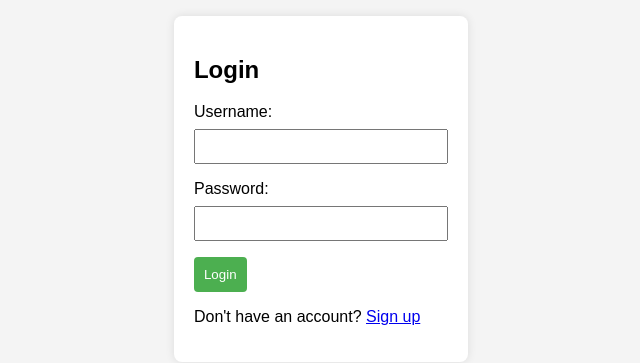
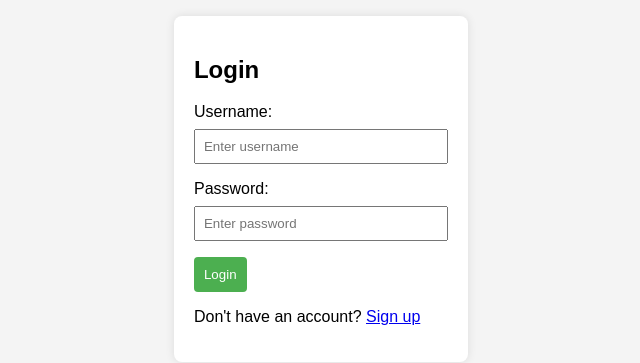
Before and after one commit to adityshrma08/Attendance-portal, a plain HTML site: page login.html in a window 1280 px wide. Shown: the part 211-574 px from the top of the page, without its empty margins (319-959 px from the left). Drawn offline with Linux system fonts and the light colour scheme.

Commit message:
password changed

```diff
--- a/login.html
+++ b/login.html
@@ -11,10 +11,10 @@
         <h2>Login</h2>
         <form id="loginForm" onsubmit="return loginUser()">
             <label for="username">Username:</label>
-            <input type="text" id="username" required>
+            <input type="text"  placeholder="Enter username"   id="username" required>
 
             <label for="password">Password:</label>
-            <input type="password" id="password" required>
+            <input type="password"  placeholder="Enter password"  id="password" required>
 
             <button type="submit">Login</button>
         </form>
--- a/login.js
+++ b/login.js
@@ -5,7 +5,7 @@ function loginUser() {
     // Perform authentication logic here (e.g., check against a database)
 
     // For now, let's just redirect to another page
-    if (username === "user" && password === "pass") {
+    if (username === "Tiwari" && password === "1234567") {
         window.location.href = "attendance system.html";
     } else {
         alert("Invalid username or password. Please try again.");
```
